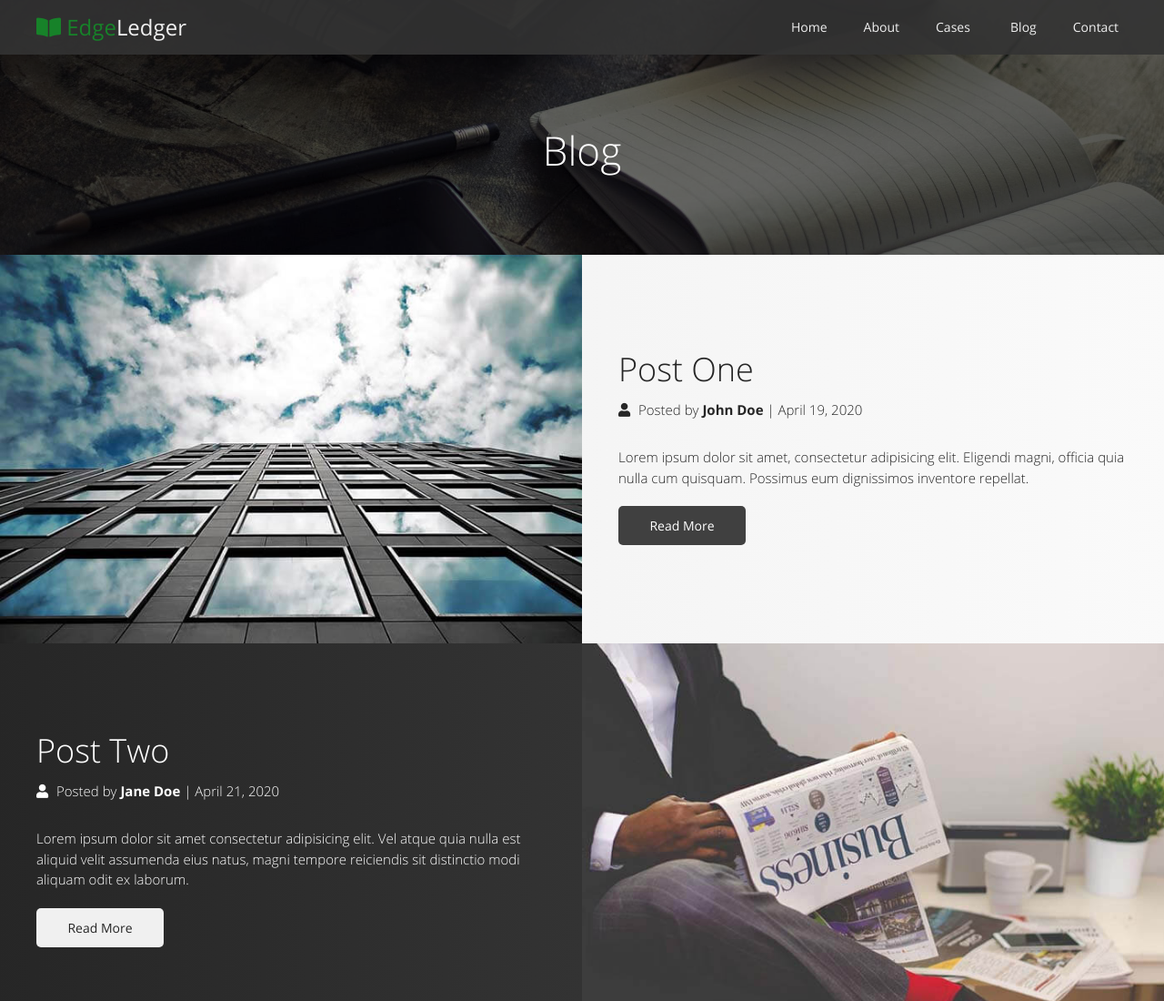
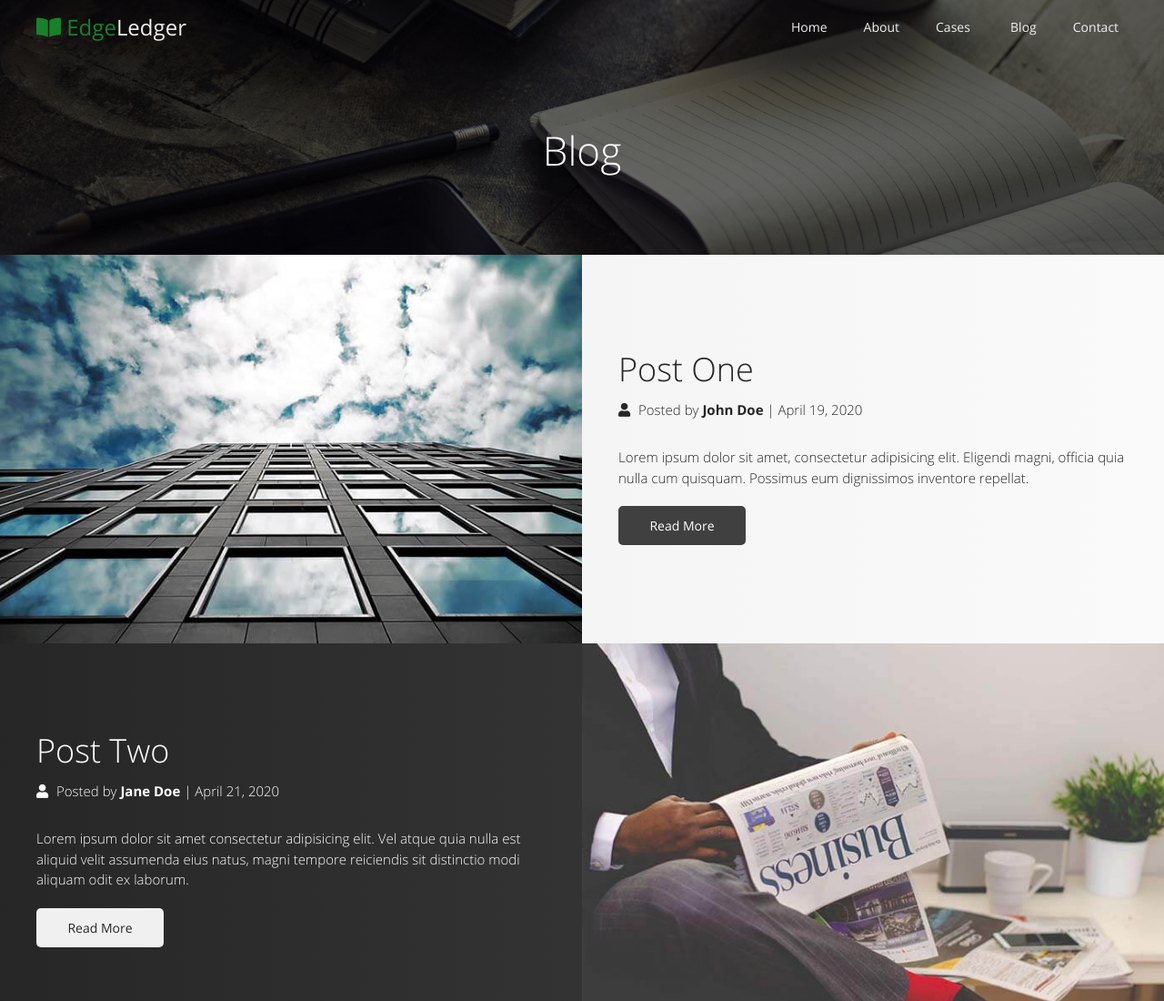
Before and after one commit to chg-giraldo/EdgeLedger-Website, a plain HTML site: page Html/Blog.html in a window 1280 px wide. Shown: the top 1100 px of the page at 91% size. Drawn offline with Linux system fonts and the light colour scheme.

Commit message:
059 Navbar Effects

```diff
--- a/Css/Base.css
+++ b/Css/Base.css
@@ -302,10 +302,17 @@ header#header-pagina div.barra-superior {
   height: var(--altura-barra-superior);
   top: 0px;
   z-index: 2;
-  background-color: hsla(0, 0%, 20%, 90%);
   color: var(--tint-neutro-2);
   transition: var(--transicion-general);
   transition-property: background-color;
+}
+
+header#header-pagina div.barra-superior.posicion-inicial {
+  background-color: transparent;
+}
+
+header#header-pagina div.barra-superior.posicion-desplazada {
+  background-color: hsla(0, 0%, 20%, 90%);
 }
 
 header#header-pagina div.barra-superior div.contenido-barra {
--- a/Html/Blog.html
+++ b/Html/Blog.html
@@ -7,6 +7,7 @@
   <meta name="viewport" content="width = device-width, initial-scale = 1" />
   <link rel="icon" type="image/svg+xml" href="../Assets/Images/Icon/Icon-EdgeLedger.svg" />
   <link rel="stylesheet" href="../Css/Blog.css" />
+  <script src="../Js/Base.js" defer></script>
 </head>
 <body>
 
@@ -14,7 +15,7 @@
   <header id="header-pagina">
 
       <!-- Barra Superior: Logo, Navegación -->
-      <div class="barra-superior">
+      <div id="barra-navegacion" class="barra-superior posicion-inicial">
         <div class="area-activa">
           <div class="contenido-barra">
 
--- /dev/null
+++ b/Js/Base.js
@@ -0,0 +1,17 @@
+// Elementos HTML
+const estilosDocumento = getComputedStyle(document.body);
+const barraNavegacion = document.getElementById('barra-navegacion');
+
+// Variables
+const alturaBarra = parseInt(estilosDocumento.getPropertyValue('--altura-barra-superior'));
+
+// Eventos
+window.onscroll = function () {
+  if (window.scrollY > alturaBarra) {
+    barraNavegacion.classList.remove('posicion-inicial');
+    barraNavegacion.classList.add('posicion-desplazada');
+  } else {
+    barraNavegacion.classList.remove('posicion-desplazada');
+    barraNavegacion.classList.add('posicion-inicial');
+  }
+}
```
Also changed, not shown: Html/Home.html (+2 -1 lines), Html/Post.html (+2 -1 lines).
